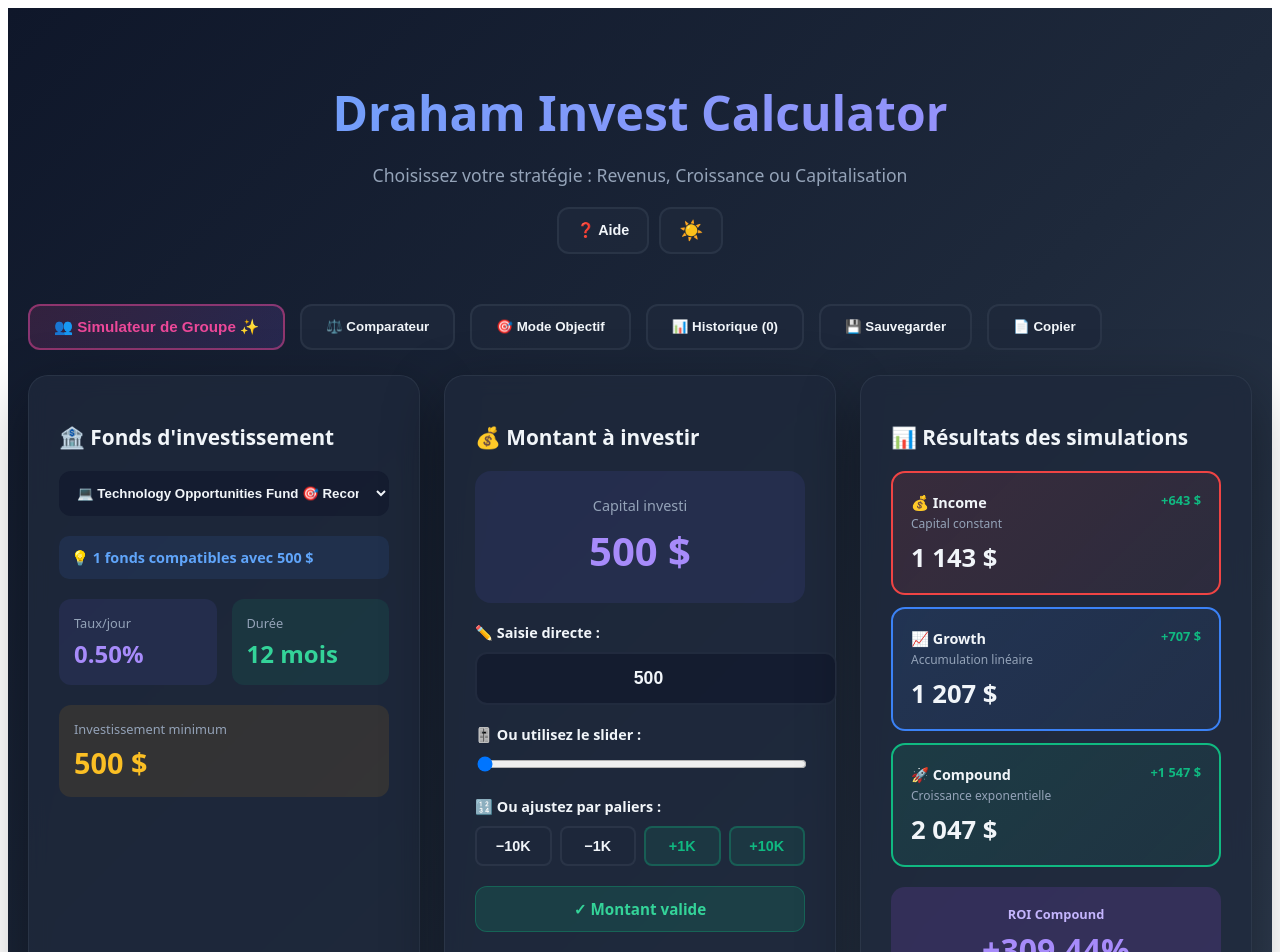
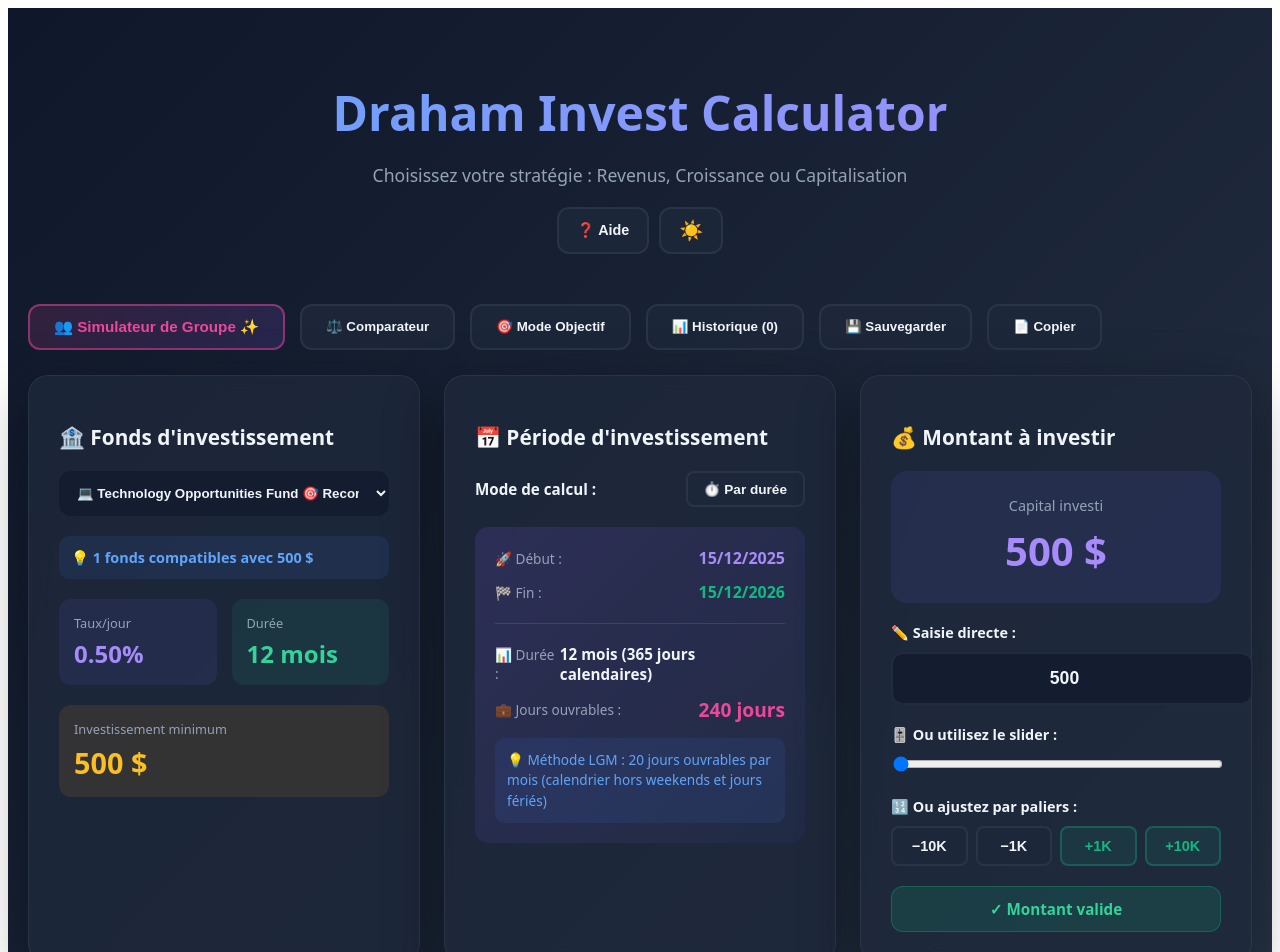
Before and after one commit to Digifab-Git/investment-calculator, a React (Vite) app: page / in a window 1280 px wide. Shown: the top 952 px of the page. Built offline with nearby package versions, Linux system fonts and the light colour scheme.

Commit message:
Update App.jsx

```diff
--- a/src/App.jsx
+++ b/src/App.jsx
@@ -161,6 +161,10 @@ export default function InvestmentCalculator() {
   const [showHistory, setShowHistory] = useState(false);
   const [showHelp, setShowHelp] = useState(false);
 
+  // NOUVEAU : Gestion des dates de démarrage
+  const [showDateSelector, setShowDateSelector] = useState(false);
+  const [startDate, setStartDate] = useState(new Date().toISOString().split('T')[0]); // Format YYYY-MM-DD
+
   // NOUVEAU : État pour les simulations de groupe
   const [savedGroupSimulations, setSavedGroupSimulations] = useState([]);
   const [showGroupHistory, setShowGroupHistory] = useState(false);
@@ -229,7 +233,23 @@ export default function InvestmentCalculator() {
 
   const formatPercent = (val) => `${val.toFixed(2)}%`;
 
-  const workingDays = Math.round(selectedFund.duration * 21.4);
+  // NOUVEAU : Calcul de la date de fin selon la méthode LGM
+  const calculateEndDate = (start, durationMonths) => {
+    const startD = new Date(start);
+    const endD = new Date(startD);
+    endD.setMonth(endD.getMonth() + durationMonths);
+    return endD;
+  };
+
+  const formatDate = (date) => {
+    if (typeof date === 'string') date = new Date(date);
+    return date.toLocaleDateString('fr-FR', { day: '2-digit', month: '2-digit', year: 'numeric' });
+  };
+
+  const endDate = calculateEndDate(startDate, selectedFund.duration);
+  const calendarDays = Math.floor((endDate - new Date(startDate)) / (1000 * 60 * 60 * 24));
+
+  const workingDays = selectedFund.duration * 20; // ✅ Formule LGM : 20 jours ouvrables/mois
   const maxAmount = selectedFund.maximum; // ✅ Utilise le vrai maximum du fonds
 
   const dailyGainIncome = amount * selectedFund.rateIncome;
@@ -243,7 +263,7 @@ export default function InvestmentCalculator() {
   const roi = ((compoundView - amount) / amount) * 100;
   const isValid = amount >= selectedFund.minimum;
 
-  const compareWorkingDays = Math.round(compareWith.duration * 21.4);
+  const compareWorkingDays = compareWith.duration * 20; // ✅ Formule LGM
   const compareCompoundView = amount * Math.pow(1 + compareWith.rateGrowth, compareWorkingDays);
   const compareRoi = ((compareCompoundView - amount) / amount) * 100;
 
@@ -763,6 +783,80 @@ export default function InvestmentCalculator() {
           </Card>
 
           <Card>
+            <h2 style={{ fontSize: '1.3rem', fontWeight: '700', marginBottom: '20px' }}>📅 Période d'investissement</h2>
+
+            <div style={{ marginBottom: '20px' }}>
+              <div style={{ display: 'flex', justifyContent: 'space-between', alignItems: 'center', marginBottom: '15px' }}>
+                <span style={{ fontSize: '0.95rem', fontWeight: '600' }}>Mode de calcul :</span>
+                <button
+                  onClick={() => setShowDateSelector(!showDateSelector)}
+                  style={{
+                    padding: '8px 16px',
+                    borderRadius: '8px',
+                    background: showDateSelector ? 'rgba(59, 130, 246, 0.2)' : theme.cardBg,
+                    color: showDateSelector ? '#3b82f6' : theme.text,
+                    border: `2px solid ${showDateSelector ? '#3b82f6' : theme.cardBorder}`,
+                    cursor: 'pointer',
+                    fontWeight: '600',
+                    fontSize: '0.85rem'
+                  }}
+                >
+                  {showDateSelector ? '📅 Par dates' : '⏱️ Par durée'}
+                </button>
+              </div>
+
+              {showDateSelector && (
+                <div style={{ marginBottom: '15px' }}>
+                  <label style={{ display: 'block', marginBottom: '8px', fontSize: '0.9rem', fontWeight: '600', color: theme.text }}>
+                    📆 Date de démarrage :
+                  </label>
+                  <input
+                    type="date"
+                    value={startDate}
+                    onChange={(e) => setStartDate(e.target.value)}
+                    style={{
+                      width: '100%',
+                      padding: '12px',
+                      borderRadius: '8px',
+                      background: theme.inputBg,
+                      color: theme.text,
+                      border: `2px solid ${theme.cardBorder}`,
+                      fontSize: '1rem',
+                      fontWeight: '600'
+                    }}
+                  />
+                </div>
+              )}
+            </div>
+
+            <div style={{ padding: '20px', background: 'linear-gradient(135deg, rgba(139, 92, 246, 0.15), rgba(99, 102, 241, 0.05))', borderRadius: '14px' }}>
+              <div style={{ display: 'grid', gap: '12px' }}>
+                <div style={{ display: 'flex', justifyContent: 'space-between', alignItems: 'center' }}>
+                  <span style={{ fontSize: '0.85rem', color: theme.textSec }}>🚀 Début :</span>
+                  <span style={{ fontSize: '1rem', fontWeight: '700', color: '#a78bfa' }}>{formatDate(startDate)}</span>
+                </div>
+                <div style={{ display: 'flex', justifyContent: 'space-between', alignItems: 'center' }}>
+                  <span style={{ fontSize: '0.85rem', color: theme.textSec }}>🏁 Fin :</span>
+                  <span style={{ fontSize: '1rem', fontWeight: '700', color: '#10b981' }}>{formatDate(endDate)}</span>
+                </div>
+                <div style={{ height: '1px', background: 'rgba(255,255,255,0.1)', margin: '8px 0' }}></div>
+                <div style={{ display: 'flex', justifyContent: 'space-between', alignItems: 'center' }}>
+                  <span style={{ fontSize: '0.85rem', color: theme.textSec }}>📊 Durée :</span>
+                  <span style={{ fontSize: '0.95rem', fontWeight: '600', color: theme.text }}>{selectedFund.duration} mois ({calendarDays} jours calendaires)</span>
+                </div>
+                <div style={{ display: 'flex', justifyContent: 'space-between', alignItems: 'center' }}>
+                  <span style={{ fontSize: '0.85rem', color: theme.textSec }}>💼 Jours ouvrables :</span>
+                  <span style={{ fontSize: '1.2rem', fontWeight: '800', color: '#ec4899' }}>{workingDays} jours</span>
+                </div>
+              </div>
+
+              <div style={{ marginTop: '15px', padding: '12px', background: 'rgba(59, 130, 246, 0.1)', borderRadius: '10px', fontSize: '0.85rem', color: '#60a5fa', lineHeight: '1.5' }}>
+                💡 Méthode LGM : 20 jours ouvrables par mois (calendrier hors weekends et jours fériés)
+              </div>
+            </div>
+          </Card>
+
+          <Card>
             <h2 style={{ fontSize: '1.3rem', fontWeight: '700', marginBottom: '20px' }}>💰 Montant à investir</h2>
             <div style={{ textAlign: 'center', padding: '25px', background: 'rgba(99, 102, 241, 0.1)', borderRadius: '16px', marginBottom: '20px' }}>
               <div style={{ fontSize: '0.9rem', color: theme.textSec, marginBottom: '8px' }}>Capital investi</div>
@@ -845,13 +939,13 @@ export default function InvestmentCalculator() {
           <p>📅 Les gains sont versés uniquement les jours ouvrables</p>
           <p style={{ marginTop: '15px', color: '#ec4899', fontWeight: '600' }}>✨ Simulateur de Groupe disponible</p>
           <p style={{ marginTop: '25px', fontSize: '0.85rem', opacity: 0.7 }}>
-            Version 1.1.2 • Dernière mise à jour : 16 décembre 2024
+            Version 1.2.0 • Dernière mise à jour : 16 décembre 2024
           </p>
           <p style={{ marginTop: '10px', fontSize: '0.8rem', opacity: 0.6 }}>
-            🆕 v1.1 : Sauvegarde de groupe • Export résultats • Suggestions de fonds • Saisie directe montant
+            🆕 v1.2 : Formule LGM officielle (20j/mois) • Sélection date de démarrage • Calcul dates automatique
           </p>
           <p style={{ marginTop: '5px', fontSize: '0.75rem', opacity: 0.5 }}>
-            🔧 v1.1.2 : Correction limite maximum des fonds
+            v1.1 : Sauvegarde groupe • Export • Suggestions • Saisie directe
           </p>
         </div>
       </div>
```
